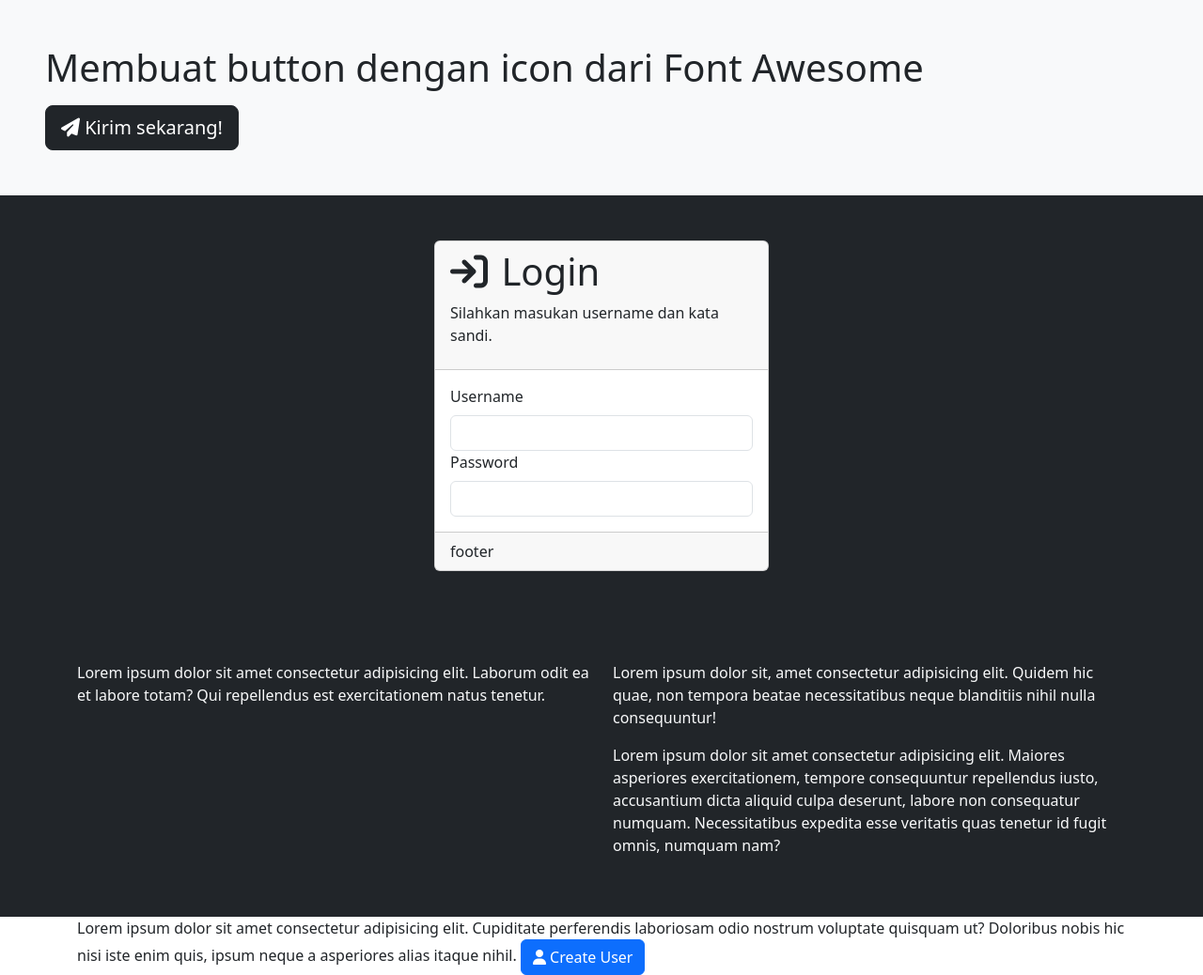
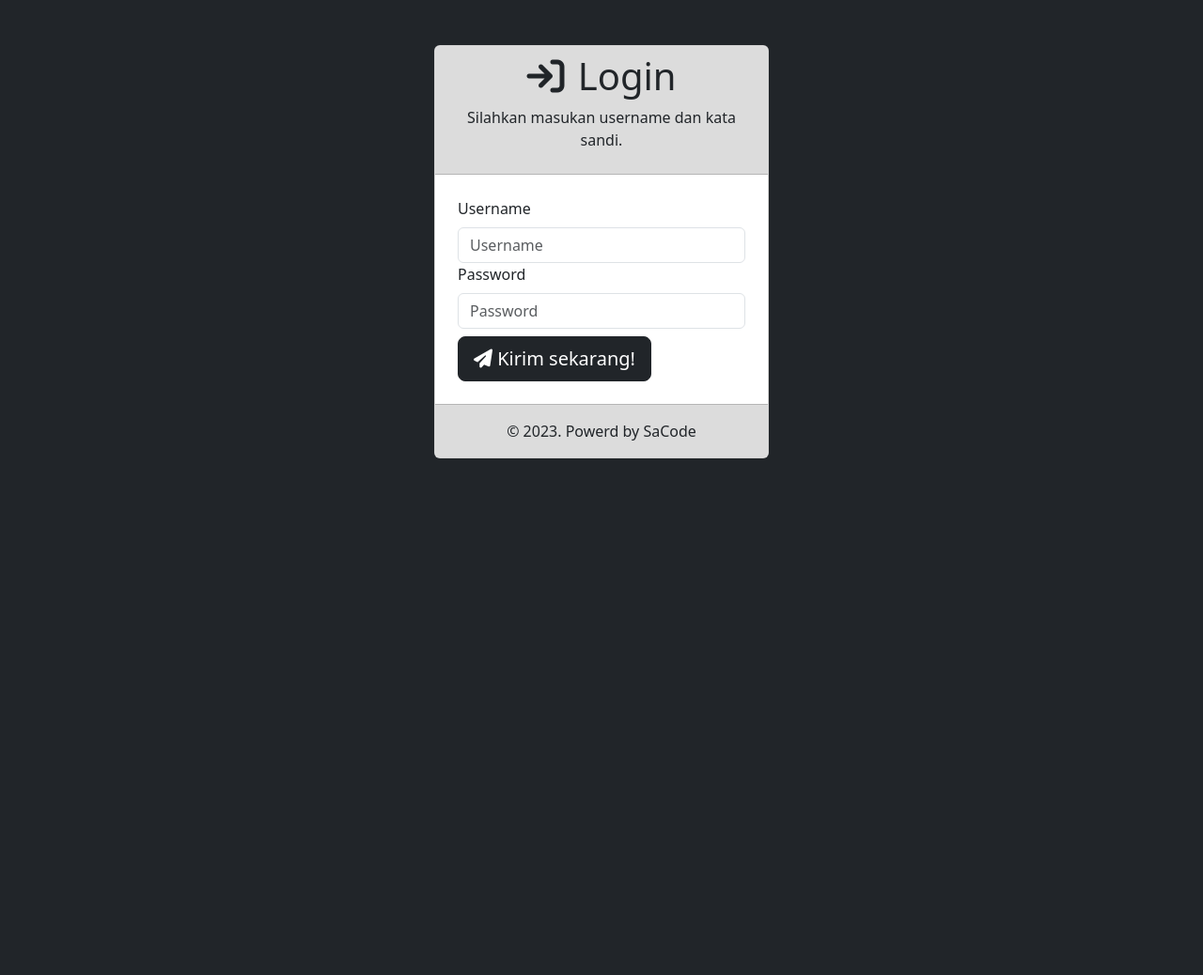
Before and after one commit to billyrumbiak/sacode-day05, a plain HTML site: page index.html in a window 1280 px wide. Shown: the whole page at 94% size. After the commit the page ends 800 px from the top, so only its background shows below. Drawn offline with nearby package versions, Linux system fonts and the light colour scheme.

Commit message:
✅Halaman Login Hasil Belajar Day05

```diff
--- a/index.html
+++ b/index.html
@@ -1,52 +1,27 @@
 <!DOCTYPE html>
 <html lang="en">
+
 <head>
     <meta charset="UTF-8">
     <meta name="viewport" content="width=device-width, initial-scale=1.0">
     <title>Belajar Font Awesome</title>
 
     <!-- Bootstrap CSS -->
-    <link href="https://cdn.jsdelivr.net/npm/bootstrap@5.3.0/dist/css/bootstrap.min.css" rel="stylesheet" integrity="sha384-9ndCyUaIbzAi2FUVXJi0CjmCapSmO7SnpJef0486qhLnuZ2cdeRhO02iuK6FUUVM" crossorigin="anonymous">
+    <link href="https://cdn.jsdelivr.net/npm/bootstrap@5.3.0/dist/css/bootstrap.min.css" rel="stylesheet"
+        integrity="sha384-9ndCyUaIbzAi2FUVXJi0CjmCapSmO7SnpJef0486qhLnuZ2cdeRhO02iuK6FUUVM" crossorigin="anonymous">
 
     <!-- Font Awesome -->
-    <link rel="stylesheet" href="https://cdnjs.cloudflare.com/ajax/libs/font-awesome/6.4.0/css/all.min.css" integrity="sha512-iecdLmaskl7CVkqkXNQ/ZH/XLlvWZOJyj7Yy7tcenmpD1ypASozpmT/E0iPtmFIB46ZmdtAc9eNBvH0H/ZpiBw==" crossorigin="anonymous" referrerpolicy="no-referrer" />
+    <link rel="stylesheet" href="https://cdnjs.cloudflare.com/ajax/libs/font-awesome/6.4.0/css/all.min.css"
+        integrity="sha512-iecdLmaskl7CVkqkXNQ/ZH/XLlvWZOJyj7Yy7tcenmpD1ypASozpmT/E0iPtmFIB46ZmdtAc9eNBvH0H/ZpiBw=="
+        crossorigin="anonymous" referrerpolicy="no-referrer" />
 
 </head>
-<body>
 
-
-
-
-<!-- section start -->
-<section class="bg-light p-5">
-
-    <p class="h1 mb-3">Membuat button dengan icon dari Font Awesome</p>
-
-    <button class="btn btn-dark btn-lg">
-        <i class="fa-solid fa-paper-plane"></i>
-        Kirim sekarang!
-    </button>
-
-</section>
-<!-- section end -->
-
-
-
-
-
-
-
-
-
-
-
-
-
-
+<body class="bg-dark">
 
     <!-- section start -->
 
-    <section class="py-5 bg-dark text-light">
+    <section class="py-5 text-light">
 
         <!-- .container start -->
 
@@ -65,7 +40,7 @@
                     <div class="card">
 
                         <!-- .card-header start -->
-                        <div class="card-header">
+                        <div class="card-header text-center" style="background-color: rgb(220, 220, 220);">
                             <h1>
                                 <i class="fa-solid fa-sign-in me-1"></i>
                                 Login
@@ -77,15 +52,20 @@
                         <!-- .card-header end -->
 
                         <!-- .card-body start -->
-                        <div class="card-body">
+                        <div class="card-body m-2">
 
                             <div>
 
-                                    <label for="username" class="form-label">Username</label>
-                                    <input type="text" id="username" class="form-control">
+                                <label for="username" class="form-label">Username</label>
+                                <input type="text" id="username" class="form-control" placeholder="Username">
 
-                                    <label for="password" class="form-label">Password</label>
-                                    <input type="password" id="password" class="form-control">
+                                <label for="password" class="form-label">Password</label>
+                                <input type="password" id="password" class="form-control" placeholder="Password">
+
+                                <button class="btn btn-dark btn-lg mt-2">
+                                    <i class="fa-solid fa-paper-plane"></i>
+                                    Kirim sekarang!
+                                </button>
 
                             </div>
                             <!-- input item end -->
@@ -94,8 +74,8 @@
                         <!-- .card-body end -->
 
                         <!-- .card-footer start -->
-                        <div class="card-footer">
-                            footer
+                        <div class="card-footer text-center p-3" style="background-color: rgb(220, 220, 220);">
+                            &copy; 2023. Powerd by SaCode
                         </div>
                         <!-- .card-footer end -->
 
@@ -119,85 +99,11 @@
 
     <!-- section end -->
 
-
-
-
-
-
-    <!-- section start -->
-
-    <section class="py-5 bg-dark text-light">
-
-        <!-- .container start -->
-        <div class="container">
-
-            <!-- .row start -->
-            <div class="row">
-
-                <!-- .col start -->
-                <div class="col-md-6">
-
-                    <p>Lorem ipsum dolor sit amet consectetur adipisicing elit. Laborum odit ea et labore totam? Qui repellendus est exercitationem natus tenetur.</p>
-
-                </div>
-
-                <div class="col-md-6">
-
-                    <p>Lorem ipsum dolor sit, amet consectetur adipisicing elit. Quidem hic quae, non tempora beatae necessitatibus neque blanditiis nihil nulla consequuntur!</p>
-                    <p>
-                        Lorem ipsum dolor sit amet consectetur adipisicing elit. Maiores asperiores exercitationem, tempore consequuntur repellendus iusto, accusantium dicta aliquid culpa deserunt, labore non consequatur numquam. Necessitatibus expedita esse veritatis quas tenetur id fugit omnis, numquam nam?
-                    </p>
-
-                </div>
-                <!-- .col end -->
-
-            </div>
-            <!-- .row end -->
-
-        </div>
-        <!-- .container end -->
-
-    </section>
-
-    <!-- section end -->
-
-    <!-- section start -->
-
-    <section>
-
-        <!-- .container start -->
-        <div class="container">
-
-            <!-- .row start -->
-            <div class="row">
-
-                <!-- col start -->
-                <div class="col">
-
-                    Lorem ipsum dolor sit amet consectetur adipisicing elit. Cupiditate perferendis laboriosam odio nostrum voluptate quisquam ut? Doloribus nobis hic nisi iste enim quis, ipsum neque a asperiores alias itaque nihil.
-
-                    <!-- <i class="fa-duotone fa-user"></i> -->
-
-                    <button class="btn btn-primary">
-                        <i class="fa-solid fa-user"></i>
-                        Create User
-                    </button>
-
-                </div>
-                <!-- col end -->
-
-            </div>
-            <!-- .row end -->
-
-        </div>
-        <!-- .container end -->
-
-    </section>
-
-    <!-- section end -->
-
     <!-- Bootstrap JS -->
-    <script src="https://cdn.jsdelivr.net/npm/bootstrap@5.3.0/dist/js/bootstrap.bundle.min.js" integrity="sha384-geWF76RCwLtnZ8qwWowPQNguL3RmwHVBC9FhGdlKrxdiJJigb/j/68SIy3Te4Bkz" crossorigin="anonymous"></script>
+    <script src="https://cdn.jsdelivr.net/npm/bootstrap@5.3.0/dist/js/bootstrap.bundle.min.js"
+        integrity="sha384-geWF76RCwLtnZ8qwWowPQNguL3RmwHVBC9FhGdlKrxdiJJigb/j/68SIy3Te4Bkz"
+        crossorigin="anonymous"></script>
 
 </body>
+
 </html>
```
Also changed, not shown: ss.png (added), 1 other file.
